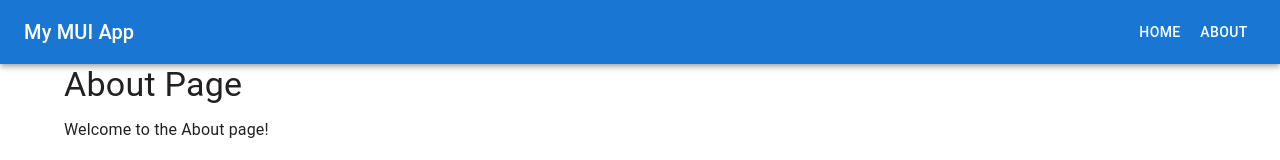
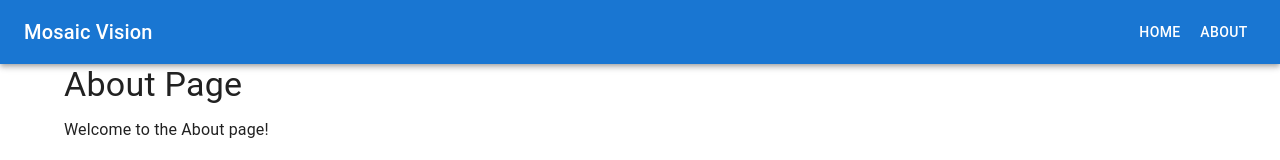
Before and after one commit to Zaimr49/Mosaic-Vision, a React (Create React App) app in the folder frontend/: page /about in a window 1280 px wide. Shown: the top 160 px of the page. Built offline with nearby package versions, Linux system fonts and the light colour scheme; no server answers.

Commit message:
Deployed!

```diff
--- a/frontend/src/App.tsx
+++ b/frontend/src/App.tsx
@@ -11,7 +11,7 @@ const App: React.FC = () => {
         <AppBar position="static">
           <Toolbar>
             <Typography variant="h6" style={{ flexGrow: 1 }}>
-              My MUI App
+              Mosaic Vision
             </Typography>
             <Button color="inherit" component={Link} to="/">
               Home
```
